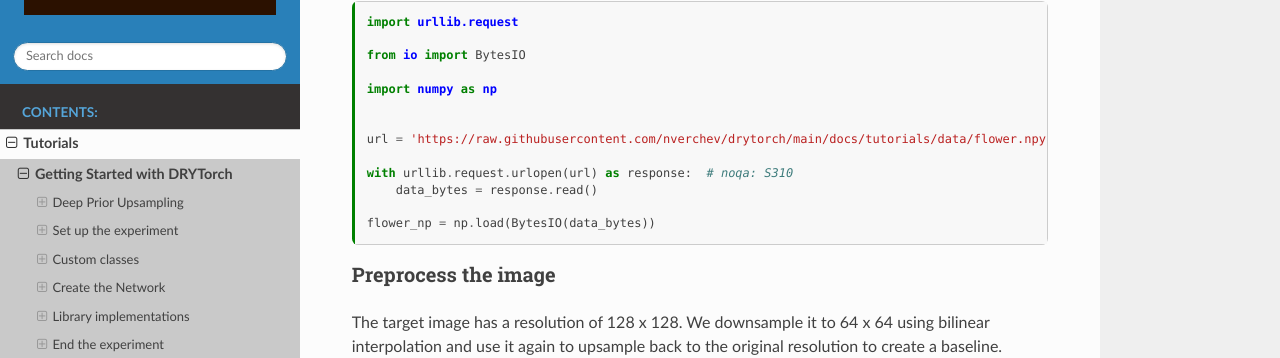
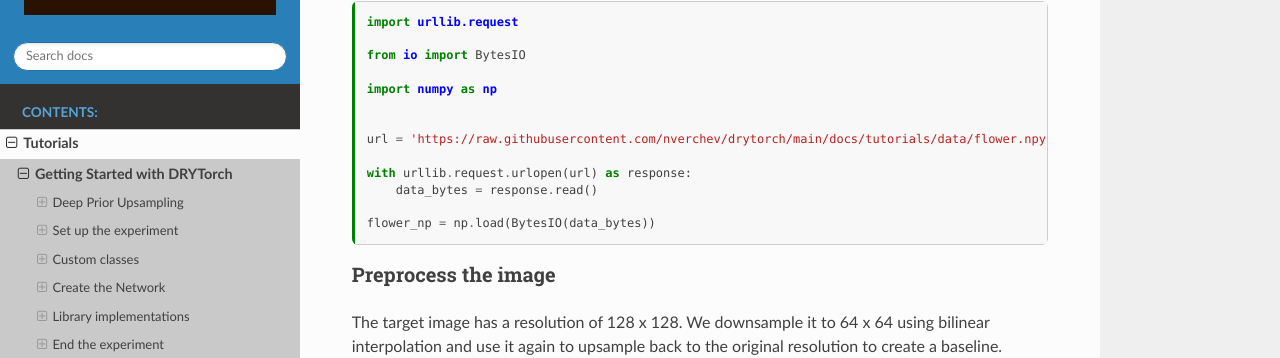
Before and after one commit to nverchev/drytorch, a Sphinx documentation site: the page built from docs/tutorials/getting_started.md, in a window 1280 px wide and 900 px high, scrolled down 811 px. Shown: the part 94-452 px from the top of the window. Built offline with Sphinx 7.4.7 and the Read the Docs theme 3.1.0, drawn with Linux system fonts in a browser that asks for light colours.

Commit message:
fix: removed unnecessary comment

````diff
--- a/docs/tutorials/getting_started.md
+++ b/docs/tutorials/getting_started.md
@@ -50,7 +50,7 @@ import numpy as np
 
 url = 'https://raw.githubusercontent.com/nverchev/drytorch/main/docs/tutorials/data/flower.npy'
 
-with urllib.request.urlopen(url) as response:  # noqa: S310
+with urllib.request.urlopen(url) as response:
     data_bytes = response.read()
 
 flower_np = np.load(BytesIO(data_bytes))
@@ -237,7 +237,7 @@ It is recommended to create a new run or resume a previous one using the `create
 
 The Run instance works best as a context manager:
 
-```python
+```{code-cell} ipython3
 with experiment.create_run():
     execute_ml_op()
 
````
